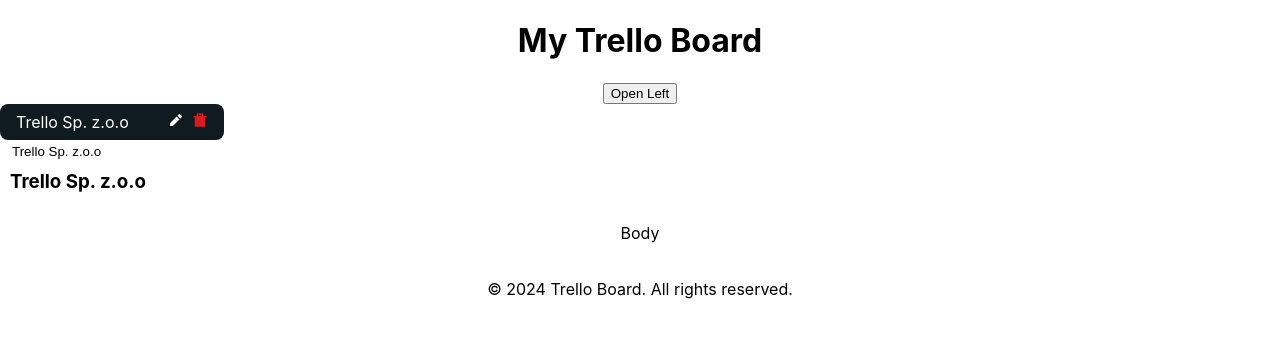
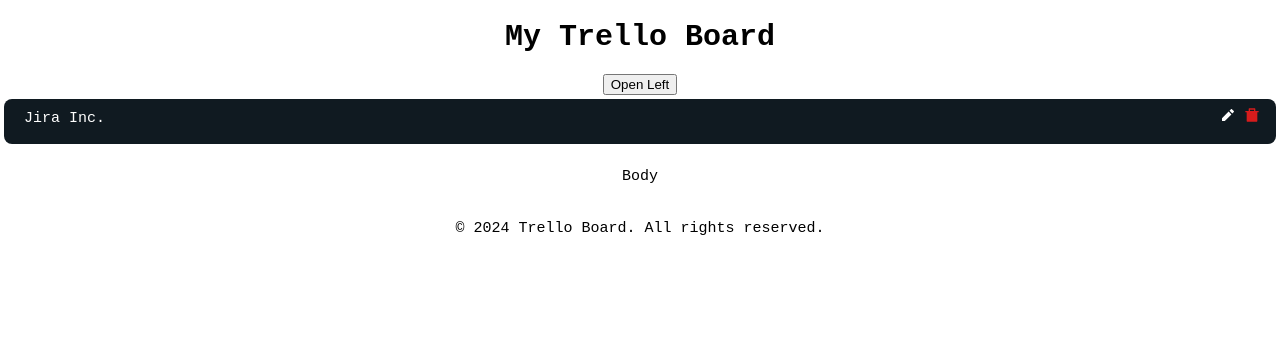
Before and after one commit to jagodabie/trello-board, a React (Create React App) app: page / in a window 1280 px wide. Shown: the top 338 px of the page. Built offline with nearby package versions, Linux system fonts and the light colour scheme.

Commit message:
feat():  textarea styles and logic impl

```diff
--- a/package.json
+++ b/package.json
@@ -22,6 +22,7 @@
     "react-redux": "^8.1.3",
     "react-router-dom": "^6.20.0",
     "react-scripts": "5.0.1",
+    "react-textarea-autosize": "^8.5.3",
     "styled-components": "^6.1.1",
     "typescript": "^4.9.5",
     "web-vitals": "^2.1.4"
--- a/src/App.tsx
+++ b/src/App.tsx
@@ -38,7 +38,7 @@ function App() {
 
         <Routes>
           {/* TODO: /board/:id */}
-          <Route path='/' element={<BoardView id='1' />} />
+          <Route path='/' element={<BoardView id='2' />} />
         </Routes>
       </main>
       <footer>
--- a/src/components/UI/Input/Input.tsx
+++ /dev/null
@@ -1,37 +0,0 @@
-import React, { useState, ChangeEvent } from 'react';
-import { StyledInput } from './';
-
-interface InputProps {
-  placeholder: string;
-  name: string;
-  type?: string;
-  defaultValue?: string | number;
-  onBlur?: (inputValue?: string) => void;
-}
-
-export const Input: React.FC<InputProps> = ({
-  placeholder,
-  name,
-  type,
-  defaultValue,
-  onBlur,
-}) => {
-  const [inputValue, setInputValue] = useState<string>(
-    defaultValue?.toString() || ''
-  );
-
-  const handleInputChange = (e: ChangeEvent<HTMLInputElement>) => {
-    setInputValue(e.target.value);
-  };
-
-  return (
-    <StyledInput
-      name={name}
-      type={type ? type : 'text'}
-      value={inputValue}
-      placeholder={placeholder}
-      onChange={handleInputChange}
-      onBlur={onBlur ? () => onBlur(inputValue) : undefined}
-    />
-  );
-};
--- a/src/components/UI/Input/index.ts
+++ /dev/null
@@ -1,21 +0,0 @@
-import styled from 'styled-components';
-
-export const StyledInput = styled.input`
-  border: none;
-  padding: 0;
-  margin: 0;
-  background: none;
-  margin-left: 12px;
-
-  &::placeholder {
-    color: #88819f;
-    display: inline-block;
-    font-size: 13px;
-    font-weight: 600;
-    margin-left: 2px;
-  }
-
-  &:focus {
-    outline: none;
-  }
-`;
--- a/src/components/UI/ReadModeElement/ReadModeElement.tsx
+++ b/src/components/UI/ReadModeElement/ReadModeElement.tsx
@@ -4,19 +4,24 @@ import { Edit } from '../../../assets/icons/Edit';
 
 export const ReadModeElement = ({
   name,
+  header,
   boardElementClass,
   isActionVisible = false,
   onEdit,
   onDelete,
 }: {
   name: string;
+  header?: boolean;
   boardElementClass: string;
   isActionVisible?: boolean;
   onEdit?: () => void;
   onDelete?: () => void;
 }) => {
   return (
-    <ReadModeElementWrapper boardElementClass={boardElementClass}>
+    <ReadModeElementWrapper
+      boardElementClass={boardElementClass}
+      header={header}
+    >
       <div className={`${boardElementClass}-name`} role='button' tabIndex={0}>
         {name}
       </div>
--- a/src/components/UI/ReadModeElement/index.ts
+++ b/src/components/UI/ReadModeElement/index.ts
@@ -2,6 +2,7 @@ import styled from 'styled-components';
 
 interface ReadModeElementWrapperProps {
   boardElementClass?: string;
+  header?: boolean;
 }
 
 export const ReadModeElementWrapper = styled.div<ReadModeElementWrapperProps>`
@@ -11,13 +12,29 @@ export const ReadModeElementWrapper = styled.div<ReadModeElementWrapperProps>`
   color: #fff;
   padding: 0.5rem 1rem;
   border-radius: 0.5rem;
-  width: 12rem;
-  ${(props) =>
+  display: flex;
+  max-width: ${(props) => (props.header ? 'none' : '12rem')};
+  height: auto;
+  font-weight: 400;
+  line-height: 20px;
+  margin: 4px;
+  padding-bottom: 14px;
+
+  ${(props: ReadModeElementWrapperProps) =>
     props.boardElementClass &&
     `
+    .${props.boardElementClass}-name {
+      max-width: ${(props: ReadModeElementWrapperProps) =>
+        props.header ? 'none' : '9rem'};
+      height: ${(props: ReadModeElementWrapperProps) =>
+        props.header ? 'none' : 'auto'};
+      margin-top: 2px;
+      margin-left: 4px;
+    }
     .${props.boardElementClass}-actions {
       display: flex;
       gap: 0.5rem;
+      align-items: center;
     }
   `};
 `;
--- /dev/null
+++ b/src/components/UI/Textarea/Textarea.tsx
@@ -0,0 +1,53 @@
+import React, { useState, ChangeEvent } from 'react';
+
+import TextareaAutosize from 'react-textarea-autosize';
+import { TextareaWrapper } from '.';
+
+interface TextareaProps {
+  placeholder: string;
+  name: string;
+  header?: boolean;
+  defaultValue?: string | number;
+  onBlur?: (textareaValue?: string) => void;
+}
+
+export const Textarea: React.FC<TextareaProps> = ({
+  placeholder,
+  name,
+  header,
+  defaultValue,
+  onBlur,
+}) => {
+  const [textareaValue, setTextareaValue] = useState<string>(
+    defaultValue?.toString() || ''
+  );
+
+  const handleTextareaChange = (e: ChangeEvent<HTMLTextAreaElement>) => {
+    setTextareaValue(e.target.value);
+  };
+
+  return (
+    <TextareaWrapper header={header}>
+      <TextareaAutosize
+        name={name}
+        value={textareaValue}
+        placeholder={placeholder}
+        onChange={handleTextareaChange}
+        style={{
+          color: '#fff',
+          backgroundColor: '#101a21',
+          resize: 'none',
+          border: 'none',
+          width: '100%',
+          overflow: 'hidden',
+          fontSize: '15px',
+          marginLeft: '2px',
+          maxWidth: `${header ? 'none' : '9rem'}`,
+          lineHeight: '20px',
+          wordBreak: 'break-word',
+        }}
+        onBlur={onBlur ? () => onBlur(textareaValue) : undefined}
+      />
+    </TextareaWrapper>
+  );
+};
--- /dev/null
+++ b/src/components/UI/Textarea/index.ts
@@ -0,0 +1,29 @@
+import styled from 'styled-components';
+
+interface TextareaWrapperProps {
+  header?: boolean;
+}
+
+export const TextareaWrapper = styled.div<TextareaWrapperProps>`
+  border: none;
+  color: #fff;
+  background-color: #101a21;
+  padding: 0.5rem 1rem;
+  border-radius: 0.5rem;
+  max-width: ${(props) => (props.header ? 'none' : '12rem')};
+  overflow: hidden;
+  margin: 4px;
+
+  textarea {
+    &::placeholder {
+      display: inline-block;
+      font-size: 13px;
+      font-weight: 600;
+      margin-left: 2px;
+    }
+
+    &:focus {
+      outline: none;
+    }
+  }
+`;
--- a/src/index.css
+++ b/src/index.css
@@ -1,8 +1,7 @@
 body {
   margin: 0;
-  font-family: -apple-system, BlinkMacSystemFont, 'Segoe UI', 'Roboto', 'Oxygen',
-    'Ubuntu', 'Cantarell', 'Fira Sans', 'Droid Sans', 'Helvetica Neue',
-    sans-serif;
+  font-size: 15px;
+  font-family: monospace;
   -webkit-font-smoothing: antialiased;
   -moz-osx-font-smoothing: grayscale;
 }
--- a/src/pages/BoardView.tsx
+++ b/src/pages/BoardView.tsx
@@ -1,8 +1,12 @@
-import { BoardHeader, BoardMain, Heading, StyledBoardView } from '.';
-import { Input } from '../components/UI/Input/Input';
+import { BoardHeader, BoardMain, StyledBoardView } from '.';
 import { ReadModeElement } from '../components/UI/ReadModeElement/ReadModeElement';
 import { useAppDispatch, useAppSelector } from '../hooks/useAppDispatch';
-import { setActiveItem } from '../store/slices/actions';
+import { Textarea } from '../components/UI/Textarea/Textarea';
+import {
+  deleteWorkspace,
+  setActiveItem,
+  updateWorkspaceName,
+} from '../store/slices/actions';
 
 export const BoardView = ({ id }: { id: string }) => {
   const dispatch = useAppDispatch();
@@ -10,28 +14,37 @@ export const BoardView = ({ id }: { id: string }) => {
     state.board.workspaces.find((workspace) => workspace.id === id)
   );
 
+  const activeItem = useAppSelector((state) => state.board.activeItem);
+
   return (
     <StyledBoardView>
       <BoardHeader>
-        <ReadModeElement
-          name={activeWorkspace?.name || ''}
-          boardElementClass='workspace'
-          isActionVisible
-        />
-
-        <Input
-          placeholder='Add a title'
-          name='title'
-          // TODO: remov e console log dispatch(setActiveItem)
-          onBlur={(value) => console.log(value)}
-          defaultValue={activeWorkspace?.name}
-          type='text'
-        />
-        <Heading
-          onClick={() => dispatch(setActiveItem(activeWorkspace?.id || ''))}
-        >
-          {activeWorkspace?.name}
-        </Heading>
+        {/* TODO: Style for task but separate style for header */}
+        {activeItem && activeItem === activeWorkspace?.id ? (
+          <Textarea
+            placeholder='Add a title'
+            name='title'
+            onBlur={(inputValue) => {
+              console.log('inputValue', inputValue);
+              dispatch(setActiveItem(''));
+              if (!inputValue) return;
+              dispatch(updateWorkspaceName(inputValue));
+            }}
+            header={true}
+            defaultValue={activeWorkspace?.name}
+          />
+        ) : (
+          <ReadModeElement
+            header
+            name={activeWorkspace?.name || ''}
+            boardElementClass='workspace'
+            isActionVisible
+            onEdit={() => dispatch(setActiveItem(id))}
+            onDelete={() =>
+              dispatch(deleteWorkspace(activeWorkspace?.id || ''))
+            }
+          />
+        )}
       </BoardHeader>
       <BoardMain>Body</BoardMain>
     </StyledBoardView>
--- a/src/pages/index.ts
+++ b/src/pages/index.ts
@@ -11,11 +11,6 @@ export const BoardHeader = styled.div`
   width: 100%;
   text-align: left;
 `;
-
-export const Heading = styled.h3`
-  margin: 10px;
-`;
-
 export const BoardMain = styled.div`
   padding: 20px;
 `;
```
Also changed, not shown: 2 other files (tests, documents, lock files or other folders).
